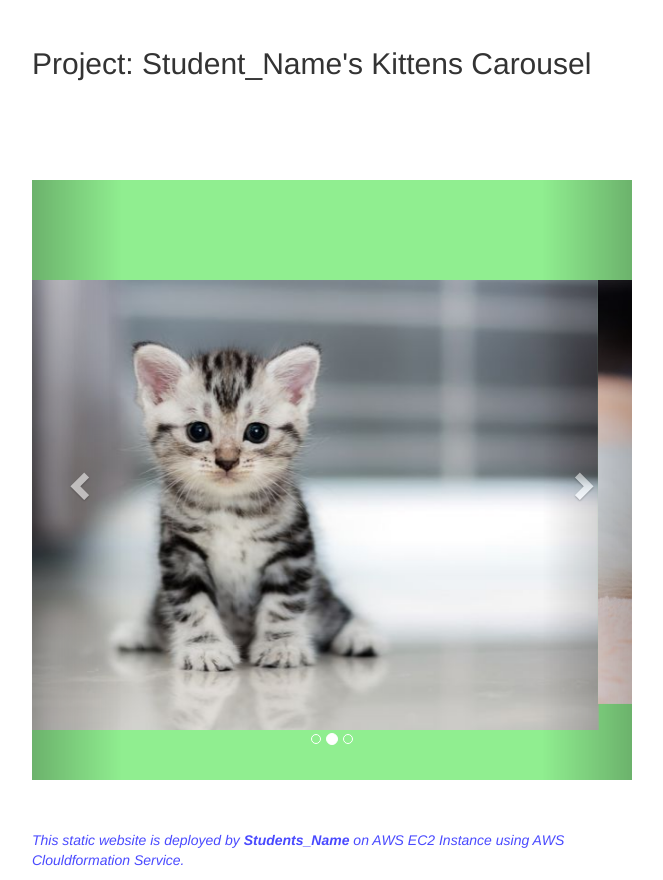
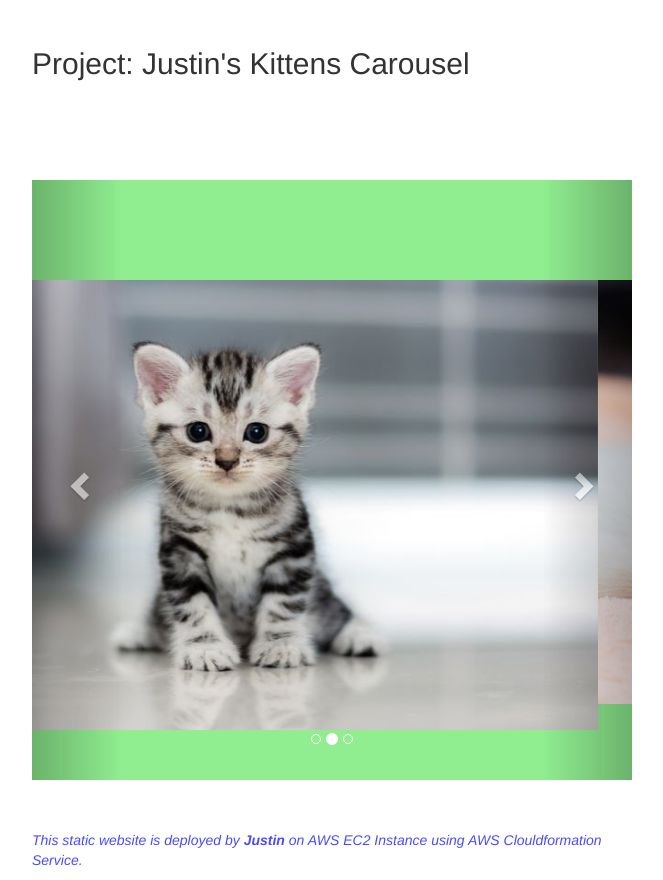
Before and after one commit to Justin17388/my-repository, a plain HTML site: page 101-kittens-carousel-static-website-ec2/static-web/index.html in a window 1280 px wide. Shown: the part 203-1083 px from the top of the page, without its empty margins (308-971 px from the left). Drawn offline with nearby package versions, Linux system fonts and the light colour scheme.

Commit message:
Update index.html

```diff
--- a/101-kittens-carousel-static-website-ec2/static-web/index.html
+++ b/101-kittens-carousel-static-website-ec2/static-web/index.html
@@ -45,7 +45,7 @@
 
   <div><img style="width:300px; height:100px" src="https://clarusway.com/wp-content/uploads/2022/12/clarusway-logo-black.png" /></div>
 
-  <h2> Project: Student_Name's Kittens Carousel</h2>
+  <h2> Project: Justin's Kittens Carousel</h2>
 
   <div id="myCarousel" class="carousel slide" data-ride="carousel">
     <!-- Indicators -->
@@ -80,7 +80,7 @@
   </div>
 
 
-  <p class="footnote"><i>This static website is deployed by <b> Students_Name </b> on AWS EC2 Instance using AWS
+  <p class="footnote"><i>This static website is deployed by <b> Justin </b> on AWS EC2 Instance using AWS
       Clouldformation Service.</i></p>
 </body>
 
```
